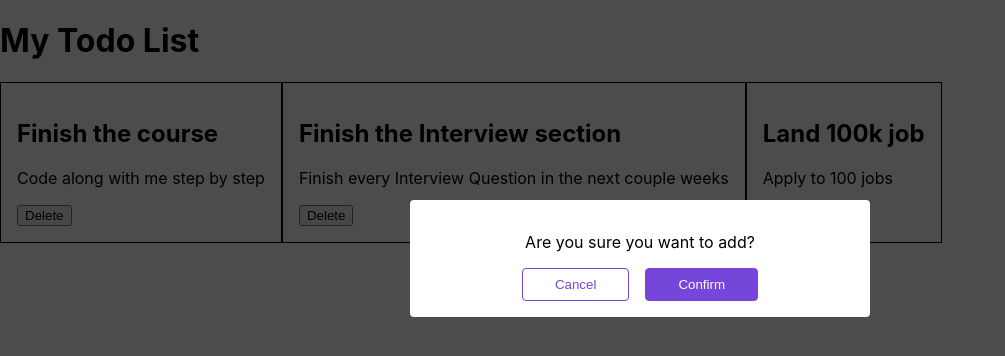
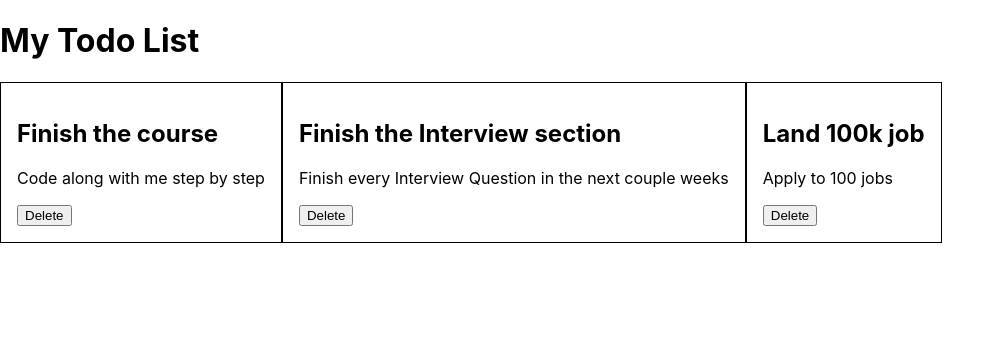
Before and after one commit to SethDimmer123/react-cc, a React (Create React App) app: page / in a window 1280 px wide. Shown: the top 356 px of the page, without its empty margins (0-1005 px from the left). Built offline with nearby package versions, Linux system fonts and the light colour scheme.

Commit message:
initial commit

```diff
--- a/src/App.jsx
+++ b/src/App.jsx
@@ -16,7 +16,7 @@ function App() {
       paragraph="Apply to 100 jobs"/>
       </div>
       {/* <Modal title ="Are you sure you want to delete?" /> */}
-      <Modal title ="Are you sure you want to add?" />
+      {/* <Modal title ="Are you sure you want to add?" /> */}
 
     </>
   );
```
